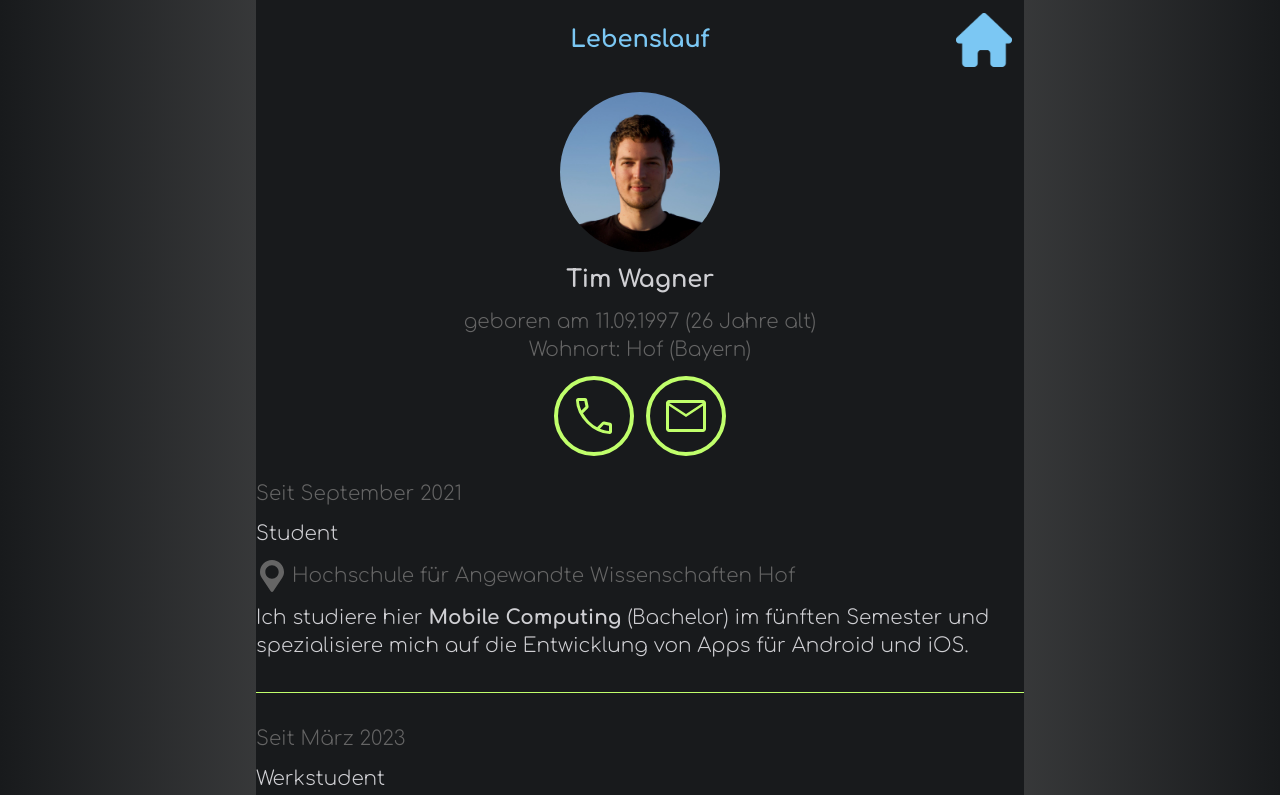
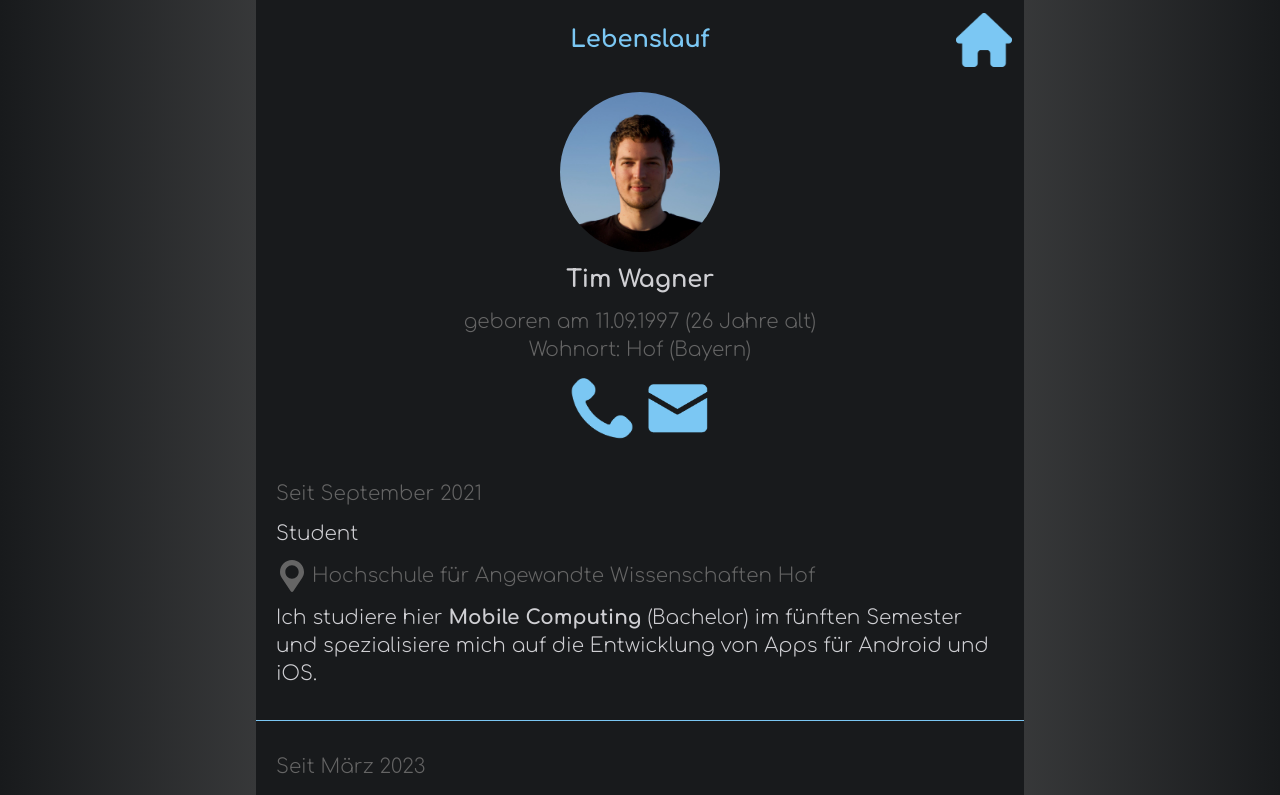
Before and after one commit to tim-w97/MyProfilePage, a React (Create React App) app: page /lebenslauf in a window 1280 px wide. Shown: the top 795 px of the page. Built offline with nearby package versions, Linux system fonts and the light colour scheme.

Commit message:
design changes / fixed layout bug

```diff
--- a/src/pages/CVPage.js
+++ b/src/pages/CVPage.js
@@ -9,9 +9,9 @@ function CVPage() {
   useEffect(() => window.scrollTo(0, 0));
 
   return (
-    <div className="font-comfortaa font-light text-xl text-tim-light-grey md:mx-20">
+    <div className="font-comfortaa font-light text-xl text-tim-light-grey">
       <div className="max-w-screen-md m-auto bg-tim-dark-blue">
-        <Profile className="mt-20 mb-6 mx-3" />
+        <Profile className="mt-20 mb-10 mx-3" />
 
         <CVEntry
           time="Seit September 2021"
@@ -92,6 +92,7 @@ function CVPage() {
         <Divider />
 
         <CVEntry
+            className='pb-6'
           time="August 2018 bis Januar 2021"
           position="Ausbildung zum Fachinformatiker für Anwendungsentwicklung"
           location="IBYKUS AG"
@@ -107,7 +108,6 @@ function CVPage() {
         />
       </div>
       <div className="fixed top-0 left-0 right-0">
-        <div className="md:mx-20">
         <div className="flex items-center h-20 max-w-screen-md m-auto bg-tim-dark-blue">
           <div className="w-20"></div>
           <p className="grow text-2xl font-bold text-tim-light-blue text-center">
@@ -119,7 +119,6 @@ function CVPage() {
         </div>
       </div>
     </div>
-    </div>
   );
 }
 
--- a/src/pages/WelcomePage.js
+++ b/src/pages/WelcomePage.js
@@ -16,7 +16,7 @@ function WelcomePage() {
                     <Skills className="relative mt-8"/>
                     <Apps className="relative mt-8"/>
                 </div>
-                <Contacts className="relative mt-16"/>
+                <Contacts className="relative mt-16 font-bold"/>
             </div>
             <TopBar/>
         </div>
--- a/src/widgets/CVEntry.js
+++ b/src/widgets/CVEntry.js
@@ -2,7 +2,7 @@ import Location from "./icons/Location";
 
 function CVEntry(props) {
   return (
-    <div className={props.className + " mx-5 md:mx-0"}>
+    <div className={props.className + " mx-5"}>
       <p className="text-tim-gray">{props.time}</p>
       <p className="text-xl mt-3">{props.position}</p>
       <div className="flex items-center my-3">
--- a/src/widgets/Contacts.js
+++ b/src/widgets/Contacts.js
@@ -1,6 +1,6 @@
 import Octocat from "../widgets/icons/Octocat";
 import LinkedIn from "./icons/LinkedIn";
-import MailIcon from '../assets/images/icons/email.png'
+import mailIcon from '../assets/images/icons/email-cv.png'
 
 function Contacts(props) {
   return (
@@ -34,13 +34,13 @@ function Contacts(props) {
 
         <li>
           <a
-            className="flex bg-tim-gray items-center cursor-pointer"
+            className="flex bg-tim-dark-blue items-center cursor-pointer"
             href="mailto:timwagner997@gmail.com?subject=Deine%20Bewerbung&body=Hi%20Tim%2C"
             target="_blank"
             rel="noreferrer"
           >
-            <img src={MailIcon} alt='mail icon' className="w-16 h-16 ml-3 my-3 mr-8 shrink-0" />
-            <p className="text-xl font-mono text-tim-green">E-Mail schreiben</p>
+            <img src={mailIcon} alt='mail icon' className="w-16 h-16 ml-3 my-3 mr-8 shrink-0" />
+            <p className="text-xl text-tim-light-blue">E-Mail schreiben</p>
           </a>
         </li>
       </ul>
--- a/src/widgets/Divider.js
+++ b/src/widgets/Divider.js
@@ -1,5 +1,5 @@
 function Divider() {
-  return <div className="bg-tim-green h-[1px] my-8"></div>;
+  return <div className="bg-tim-light-blue h-[1px] my-8"></div>;
 }
 
 export default Divider;
--- a/src/widgets/Profile.js
+++ b/src/widgets/Profile.js
@@ -1,6 +1,6 @@
 import tim from "../assets/images/tim.jpeg";
-import Mail from "../widgets/icons/Mail";
-import Phone from "./icons/Phone";
+import phoneIcon from '../assets/images/icons/phone.png'
+import mailIcon from '../assets/images/icons/email-cv.png'
 import moment from "moment";
 
 function Profile(props) {
@@ -28,21 +28,21 @@ function Profile(props) {
       <div className="flex gap-3 mt-3">
         {/* Phone-Icon */}
         <a
-          className="w-20 rounded-full border border-tim-green border-4"
+          className="w-16"
           href="tel:015204847344"
           target="_blank"
           rel="noreferrer"
         >
-          <Phone className="aspect-square m-3" />
+          <img src={phoneIcon} alt='Phone Contact'/>
         </a>
         {/* E-Mail-Icon */}
         <a
-          className="w-20 rounded-full border border-tim-green border-4"
+          className="w-16"
           href="mailto:timwagner997@gmail.com"
           target="_blank"
           rel="noreferrer"
         >
-          <Mail className="aspect-square m-3" />
+          <img src={mailIcon} alt='Email Contact'/>
         </a>
       </div>
     </div>
--- a/src/widgets/TopBar.js
+++ b/src/widgets/TopBar.js
@@ -16,7 +16,6 @@ function TopBar() {
 
   return (
       <div className="fixed z-10 top-0 left-0 right-0">
-      <div className="md:mx-20">
         <div className="flex justify-end h-20 max-w-screen-md m-auto bg-tim-dark-blue">
           <button
               onClick={toggleMenu}
@@ -24,7 +23,8 @@ function TopBar() {
                   menuOpen ? "-rotate-90" : null
               }`}
           >
-            {menuOpen ? <XMark className='stroke-tim-light-blue p-3' /> : <Burger className='stroke-tim-light-blue p-3'/>}
+            {menuOpen ? <XMark className='stroke-tim-light-blue p-3'/> :
+                <Burger className='stroke-tim-light-blue p-3'/>}
           </button>
         </div>
         <Menu
@@ -34,8 +34,6 @@ function TopBar() {
             onMenuClose={closeMenu}
         />
       </div>
-
-    </div>
   );
 }
 
--- a/src/widgets/icons/Mail.js
+++ /dev/null
@@ -1,9 +0,0 @@
-function Mail(props) {
-  return (
-    <svg className={props.className + " fill-tim-green"} viewBox="0 0 48 48">
-      <path d="M7 40q-1.2 0-2.1-.9Q4 38.2 4 37V11q0-1.2.9-2.1Q5.8 8 7 8h34q1.2 0 2.1.9.9.9.9 2.1v26q0 1.2-.9 2.1-.9.9-2.1.9Zm17-15.1L7 13.75V37h34V13.75Zm0-3L40.8 11H7.25ZM7 13.75V11v26Z" />
-    </svg>
-  );
-}
-
-export default Mail;
--- a/src/widgets/icons/Phone.js
+++ /dev/null
@@ -1,9 +0,0 @@
-function Phone(props) {
-  return (
-    <svg className={props.className + " fill-tim-green"} viewBox="0 0 48 48">
-      <path d="M39.75 42q-6.1 0-12.125-3T16.8 31.2Q12 26.4 9 20.375 6 14.35 6 8.25q0-.95.65-1.6Q7.3 6 8.25 6h7q.7 0 1.225.475.525.475.675 1.275l1.35 6.3q.1.7-.025 1.275t-.525.975l-5 5.05q2.8 4.65 6.275 8.1Q22.7 32.9 27.1 35.3l4.75-4.9q.5-.55 1.15-.775.65-.225 1.3-.075l5.95 1.3q.75.15 1.25.75T42 33v6.75q0 .95-.65 1.6-.65.65-1.6.65Zm-28.3-23.4 4.05-4.1L14.35 9H9q0 1.95.6 4.275t1.85 5.325ZM29.9 36.75q2.05.95 4.45 1.55 2.4.6 4.65.7v-5.35l-5.15-1.05ZM11.45 18.6ZM29.9 36.75Z" />
-    </svg>
-  );
-}
-
-export default Phone;
```
Also changed, not shown: src/assets/images/icons/email-cv.png (added), src/assets/images/icons/phone.png (added). Lines whose indentation alone changed are shown as unchanged.
